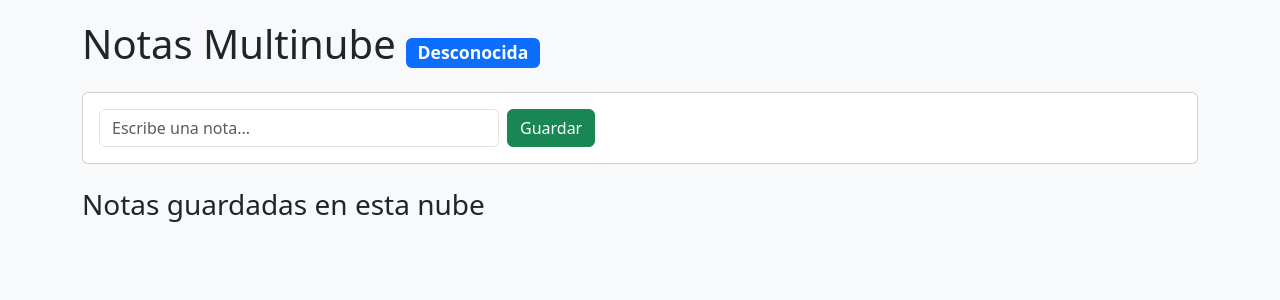
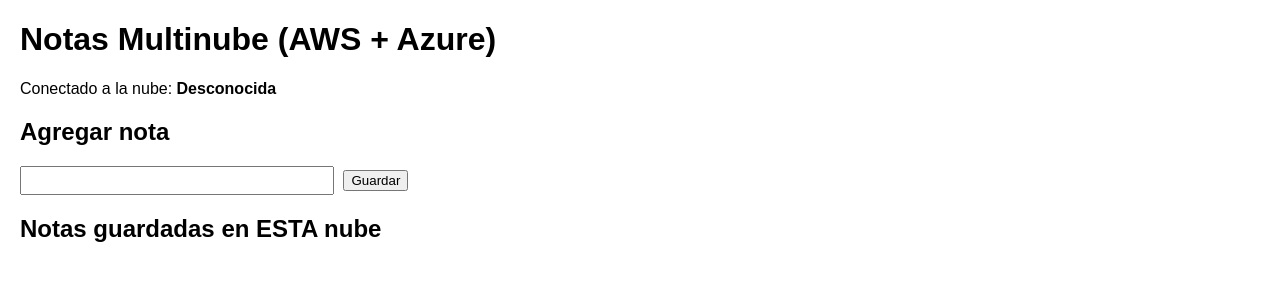
Before and after one commit to pupialesjose/pipelinemultinube, a Flask app: page / in a window 1280 px wide. Shown: the top 300 px of the page. Run offline with Flask 3, Linux system fonts and the light colour scheme; data that the repository does not hold is empty.

Commit message:
SIn boot

```diff
--- a/templates/index.html
+++ b/templates/index.html
@@ -1,48 +1,42 @@
 <!DOCTYPE html>
-<html lang="es">
+<html>
 <head>
-  <meta charset="UTF-8">
-  <meta name="viewport" content="width=device-width, initial-scale=1.0">
   <title>Notas Multinube</title>
-  <!-- Bootstrap 5 CSS -->
-  <link href="https://cdn.jsdelivr.net/npm/bootstrap@5.3.2/dist/css/bootstrap.min.css" rel="stylesheet">
   <style>
-    body { padding: 20px; background-color: #f8f9fa; }
-    .note-form input { max-width: 400px; display: inline-block; }
-    .note-list li { margin-bottom: 10px; }
-    .cloud-badge { font-size: 1.1rem; }
+    body { font-family: Arial, sans-serif; margin: 20px; }
+    input[type="text"] { width: 300px; padding: 5px; }
+    button { margin-left: 5px; }
+    li { margin-bottom: 5px; }
   </style>
 </head>
 <body>
-  <div class="container">
-    <h1 class="mb-4">Notas Multinube <span class="badge bg-primary cloud-badge">{{ cloud }}</span></h1>
+  <h1>Notas Multinube (AWS + Azure)</h1>
 
-    <div class="card mb-4">
-      <div class="card-body">
-        <form method="POST" class="note-form d-flex">
-          <input type="text" name="note" class="form-control me-2" placeholder="Escribe una nota..." required>
-          <button type="submit" class="btn btn-success">Guardar</button>
+  <p>
+    Conectado a la nube:
+    <strong>{{ cloud }}</strong>
+  </p>
+
+  <h2>Agregar nota</h2>
+  <form method="POST">
+    <input type="text" name="note" required>
+    <button type="submit">Guardar</button>
   </form>
-      </div>
-    </div>
 
-    <h3>Notas guardadas en esta nube</h3>
-    <ul class="list-group note-list">
+  <h2>Notas guardadas en ESTA nube</h2>
+  <ul>
     {% for note in notes %}
-        <li class="list-group-item d-flex justify-content-between align-items-center">
-          <form method="POST" action="{{ url_for('update', note_id=note.id) }}" class="d-flex flex-grow-1 me-2">
-            <input type="text" name="note" class="form-control me-2" value="{{ note.content }}">
-            <button type="submit" class="btn btn-primary btn-sm">Actualizar</button>
+      <li>
+        <form method="POST" action="{{ url_for('update', note_id=note.id) }}" style="display:inline;">
+          <input type="text" name="note" value="{{ note.content }}">
+          <button type="submit">Actualizar</button>
         </form>
-          <form method="POST" action="{{ url_for('delete', note_id=note.id) }}">
-            <button type="submit" class="btn btn-danger btn-sm">Borrar</button>
+
+        <form method="POST" action="{{ url_for('delete', note_id=note.id) }}" style="display:inline;">
+          <button type="submit">Borrar</button>
         </form>
       </li>
     {% endfor %}
   </ul>
-  </div>
-
-  <!-- Bootstrap JS -->
-  <script src="https://cdn.jsdelivr.net/npm/bootstrap@5.3.2/dist/js/bootstrap.bundle.min.js"></script>
 </body>
 </html>
```
Lines whose indentation alone changed are shown as unchanged.
